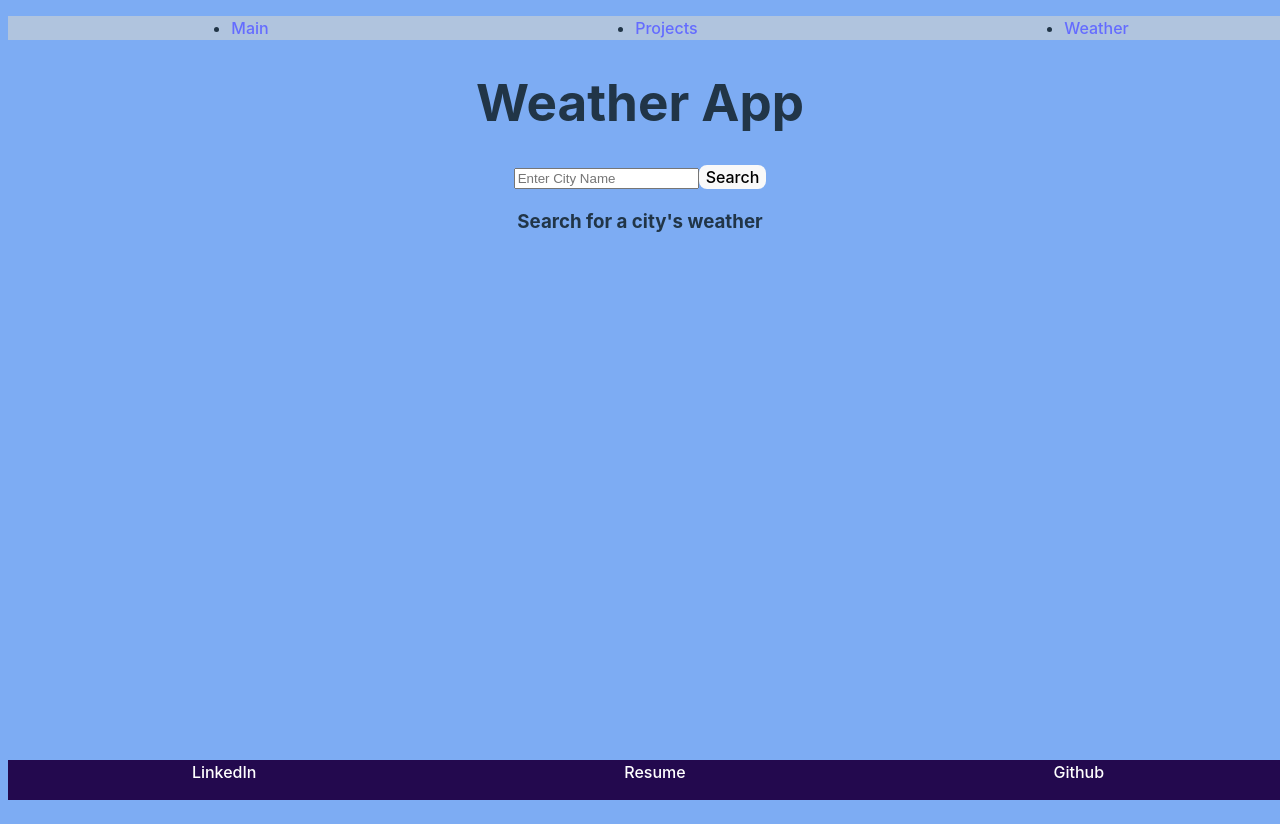
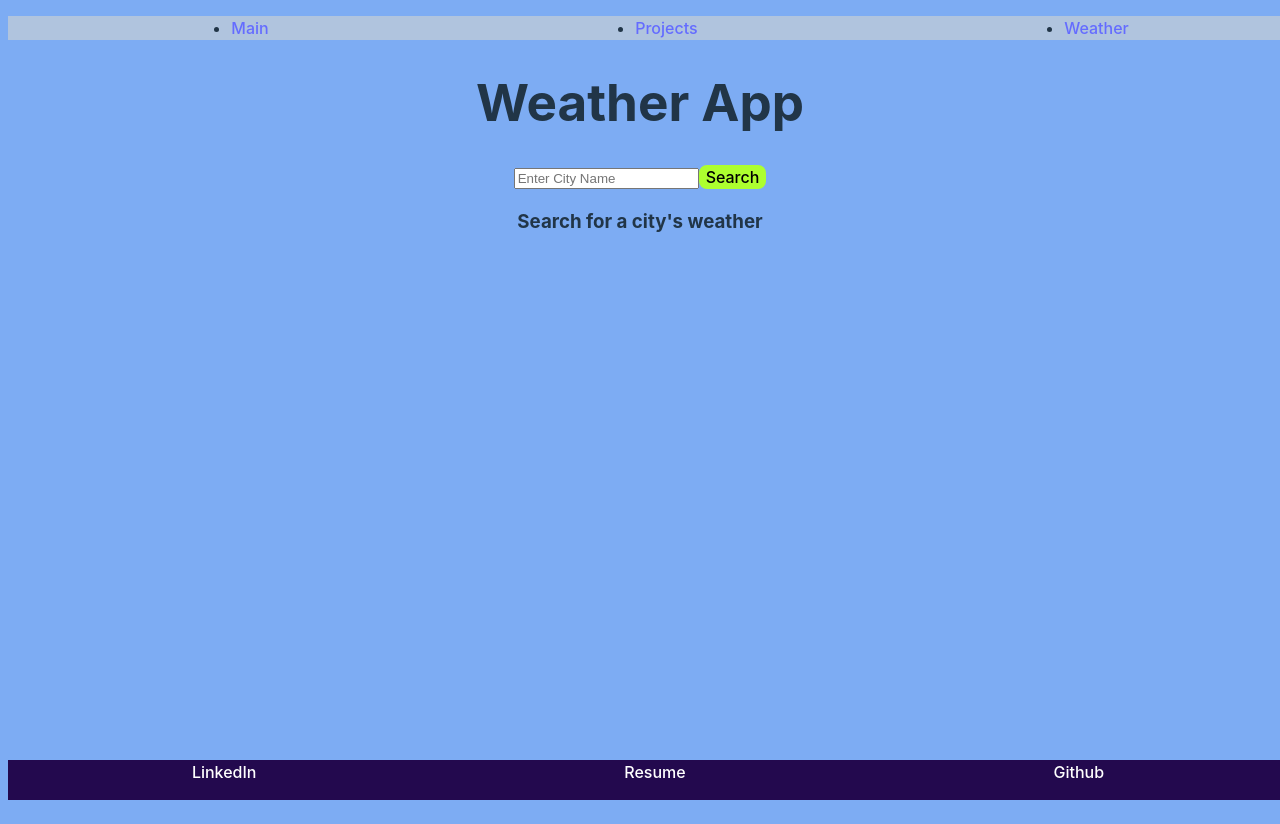
Before and after one commit to riyad-i/portfolio, a React (Vite) app: page /weather in a window 1280 px wide. Shown: the top 824 px of the page. Built offline with nearby package versions, Linux system fonts and the light colour scheme; no server answers; the HTML template or start-up script is replaced by a standard one.

Commit message:
button color

```diff
--- a/src/index.css
+++ b/src/index.css
@@ -44,6 +44,7 @@ button {
   border-radius: 8px;
   border: 1px solid transparent;
   /* padding: 0.6em 1.2em; */
+  /* background-color: green; */
   font-size: 1em;
   font-weight: 500;
   font-family: inherit;
--- a/src/pages/Weather.jsx
+++ b/src/pages/Weather.jsx
@@ -46,7 +46,7 @@ export default function Weather(){
 
         <form onSubmit={handleSubmit}>
             <input type="text" placeholder="Enter City Name" value={formData} onChange={handleChange}></input>
-            <button>Search</button>
+            <button style={{backgroundColor: 'greenyellow'}}>Search</button>
         </form>
 
 
```
